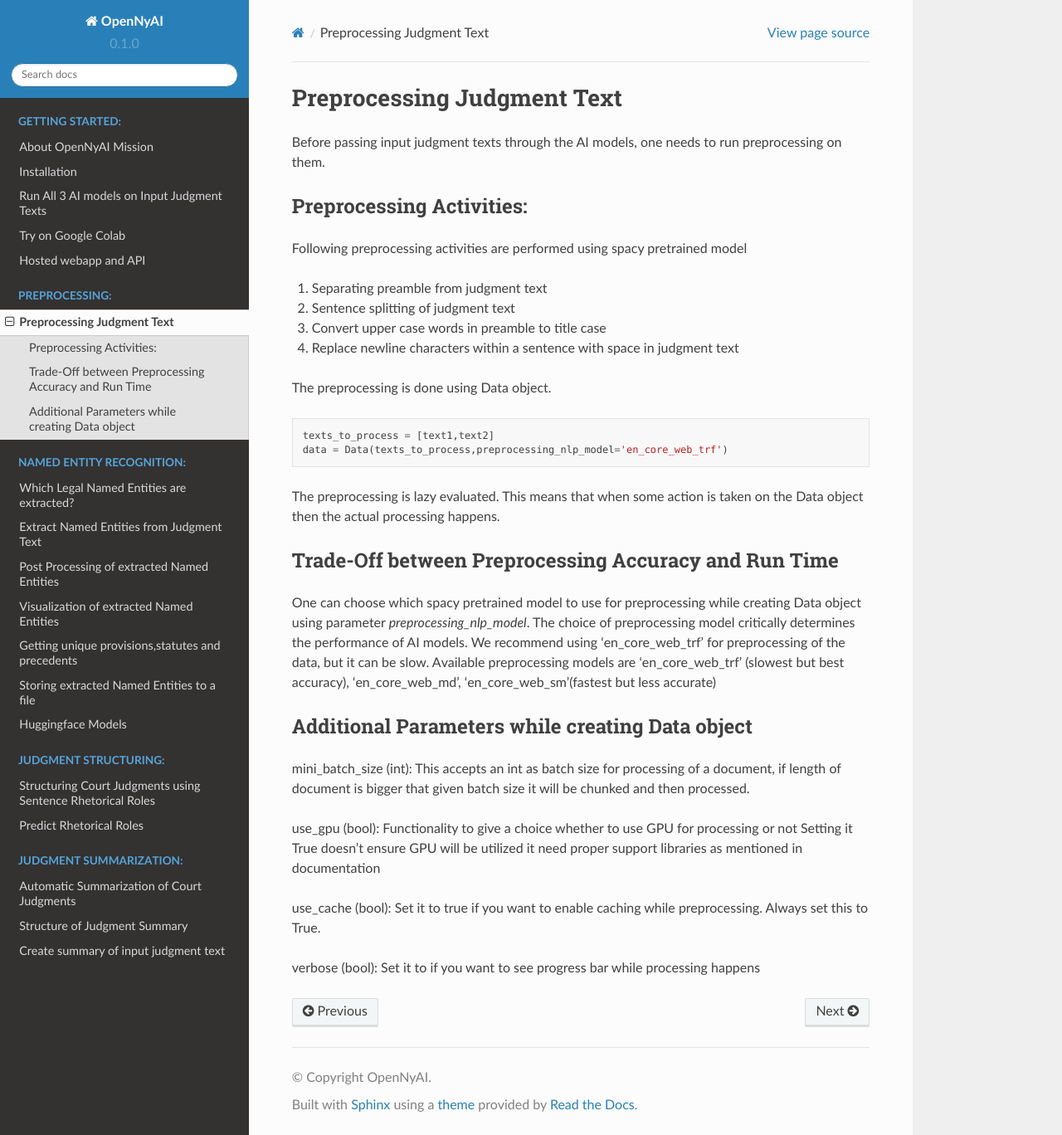
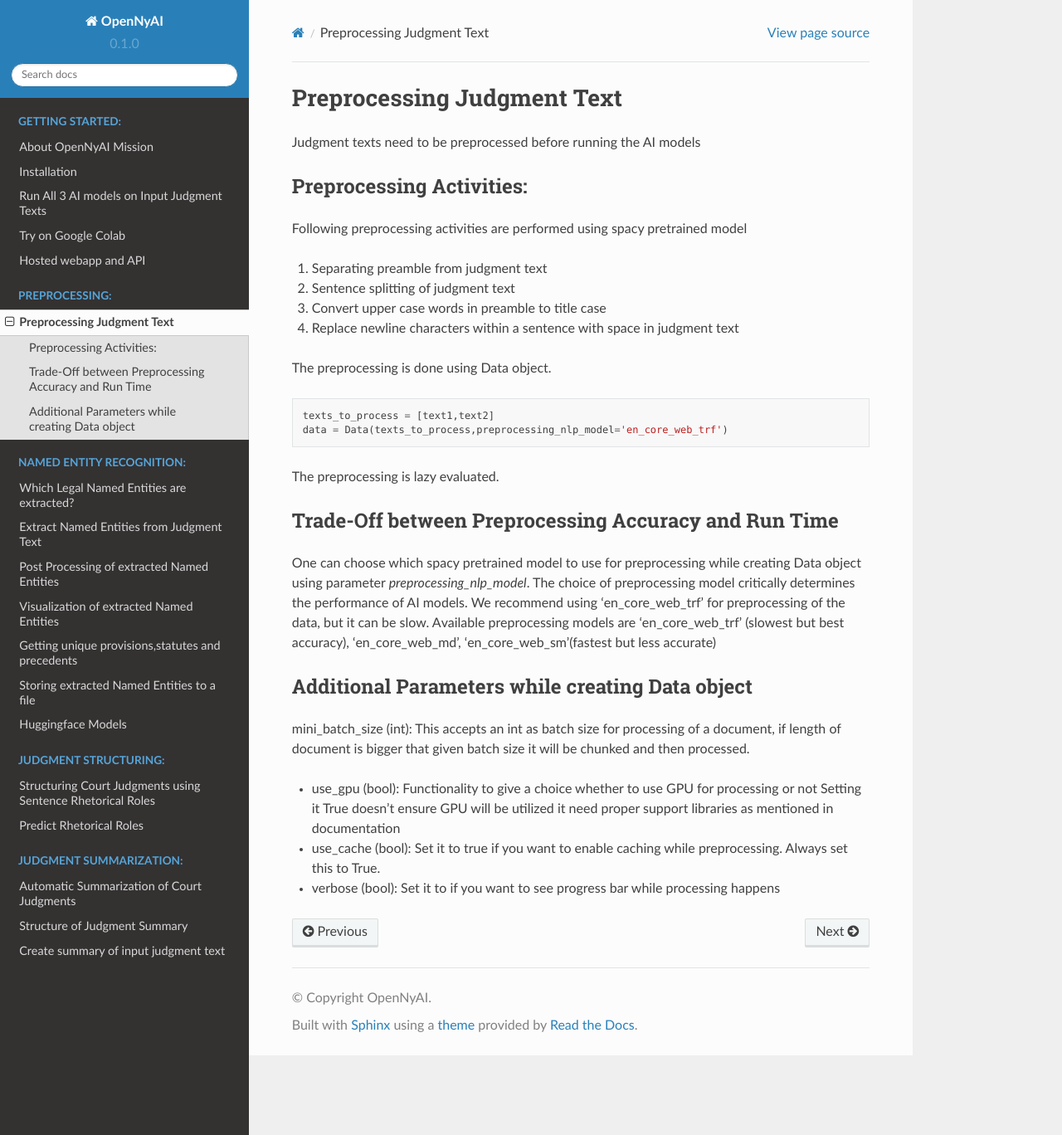
Before and after one commit to OpenNyAI/Opennyai, a Sphinx documentation site: the page built from docs/source/preprocessing/preprocessing.rst, in a window 1280 px wide and 1368 px high. Shown: the whole window at 83% size. Built offline with Sphinx 7.4.7 and the Read the Docs theme 2.0.0, drawn with Linux system fonts in a browser that asks for light colours.

```diff
--- a/docs/source/getting_started/Installation.rst
+++ b/docs/source/getting_started/Installation.rst
@@ -57,11 +57,11 @@ The predictions of each of the models is added at the sentence level.
 
 For each of the sentence in an output,
 
-'labels' provide predicted rhetorical role.
+* 'labels' provide predicted rhetorical role.
 
-'in_summary' denoted if this sentence is selected in the summary.
+* 'in_summary' denoted if this sentence is selected in the summary.
 
-'entities' provide the list of extracted named entities in that sentence
+* 'entities' provide the list of extracted named entities in that sentence
 
 .. code-block:: python
 
--- a/docs/source/preprocessing/preprocessing.rst
+++ b/docs/source/preprocessing/preprocessing.rst
@@ -1,6 +1,6 @@
 Preprocessing Judgment Text
 ===========================
-Before passing input judgment texts through the AI models, one needs to run preprocessing on them.
+Judgment texts need to be preprocessed before running the AI models
 
 Preprocessing Activities:
 ------------------------
@@ -22,7 +22,7 @@ The preprocessing is done using Data object.
     data = Data(texts_to_process,preprocessing_nlp_model='en_core_web_trf')
 
 
-The preprocessing is lazy evaluated. This means that when some action is taken on the Data object then the actual processing happens.
+The preprocessing is lazy evaluated.
 
 Trade-Off between Preprocessing Accuracy and Run Time
 -----------
@@ -33,8 +33,8 @@ Additional Parameters while creating Data object
 -----------
 mini_batch_size (int): This accepts an int as batch size for processing of a document, if length of document is bigger that given batch size it will be chunked and then processed.
 
-use_gpu (bool): Functionality to give a choice whether to use GPU for processing or not Setting it True doesn't ensure GPU will be utilized it need proper support libraries as mentioned in documentation
+* use_gpu (bool): Functionality to give a choice whether to use GPU for processing or not Setting it True doesn't ensure GPU will be utilized it need proper support libraries as mentioned in documentation
 
-use_cache (bool): Set it to true if you want to enable caching while preprocessing. Always set this to True.
+* use_cache (bool): Set it to true if you want to enable caching while preprocessing. Always set this to True.
 
-verbose (bool): Set it to if you want to see progress bar while processing happens
+* verbose (bool): Set it to if you want to see progress bar while processing happens
--- a/docs/source/rr/rr_structure.rst
+++ b/docs/source/rr/rr_structure.rst
@@ -11,7 +11,7 @@ The detailed definitions of each of the rhetorical roles is specified below
  =========================================== =================================================================================================================================================================================================================================================================================================================================================================================================================================================================================================================================================================================================================
   Rhetorical Role                             Rhetorical Roles (sentence level)
  =========================================== =================================================================================================================================================================================================================================================================================================================================================================================================================================================================================================================================================================================================================
-  Preamble<br>(PREAMBLE)                      A typical judgement would start with the court name, the details of parties, lawyers and judges' names, Headnotes. This section typically would end with a keyword like (JUDGEMENT or ORDER etc.)<br>Some supreme court cases also have HEADNOTES, ACTS section. They are also part of Preamble.
+  Preamble (PREAMBLE)                      A typical judgement would start with the court name, the details of parties, lawyers and judges' names, Headnotes. This section typically would end with a keyword like (JUDGEMENT or ORDER etc.)<br>Some supreme court cases also have HEADNOTES, ACTS section. They are also part of Preamble.
   Facts(FAC)                                  This refers to the chronology of events (but not judgement by lower court) that led to filing the case, and how the case evolved over time in the legal system (e.g., First Information Report at a police station, filing an appeal to the Magistrate, etc.)<br>Depositions and proceedings of current court<br>Summary of lower court proceedings
   Ruling by Lower Court (RLC)                 Judgments given by the lower courts (Trial Court, High Court) based on which the present appeal was made (to the Supreme Court or high court). The verdict of the lower Court, Analysis & the ratio behind the judgement by the lower Court is annotated with this label.
   Issues (ISSUE)                              Some judgements mention the key points on which the verdict needs to be delivered. Such Legal Questions Framed by the Court are ISSUES.<br>E.g. “he point emerge for determination is as follow:- (i) Whether on 06.08.2017 the accused persons in furtherance of their common intention intentionally caused the death of the deceased by assaulting him by means of axe ?”
--- a/docs/source/summariser/summariser.rst
+++ b/docs/source/summariser/summariser.rst
@@ -7,7 +7,7 @@ Structure of Judgment Summary
 ====================================
 While standard way of writing headnotes captures the important aspects of the judgement like HELD, experts believe that it is not the best style of writing summaries. E.g. it is difficult to establish if the facts of a new case are similar to facts of an old case by reading headnotes of the old case.
 
-So we have come up with revised structure of writing summaries. Summary will have 5 sections Facts summary, Arguments summary, Issue summary, Analysis Summary and Decision Summary. Leveraging our previous work on [structuring court judgements](https://github.com/Legal-NLP-EkStep/rhetorical-role-baseline), we can automatically predict Rhetorical Roles for each sentence and then create this sectionwise summary. The following table shows which rhetorical roles to expect in each of the summary sections.
+So we have come up with revised structure of writing summaries. Summary will have 5 sections Facts summary, Arguments summary, Issue summary, Analysis Summary and Decision Summary. Leveraging our previous work on `structuring court judgements <https://github.com/Legal-NLP-EkStep/rhetorical-role-baseline>`_, we can automatically predict Rhetorical Roles for each sentence and then create this sectionwise summary. The following table shows which rhetorical roles to expect in each of the summary sections.
 
  ================== ===================================================================================
   Summary Section    Rhetorical Roles
```
Also changed, not shown: docs/source/ner/legal_named_entities.rst (+6 -6 lines).
